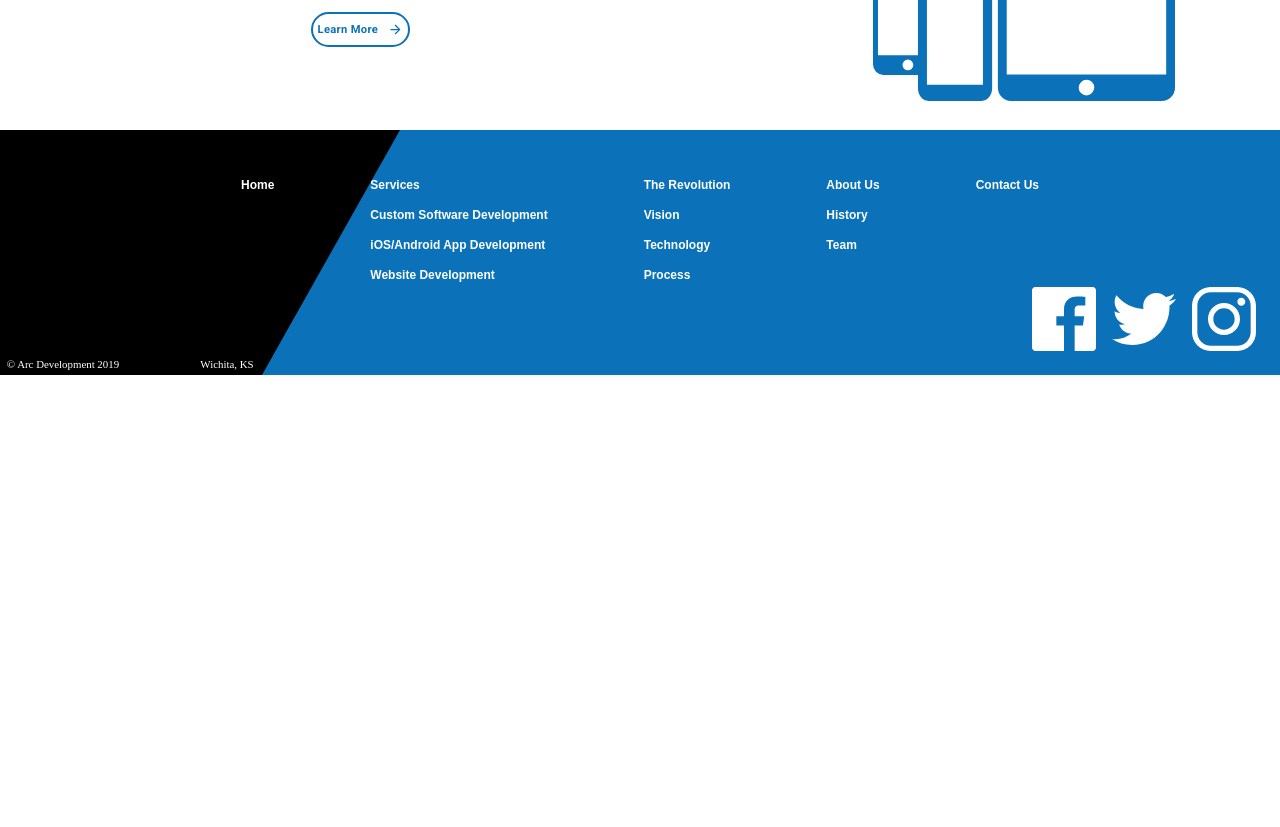
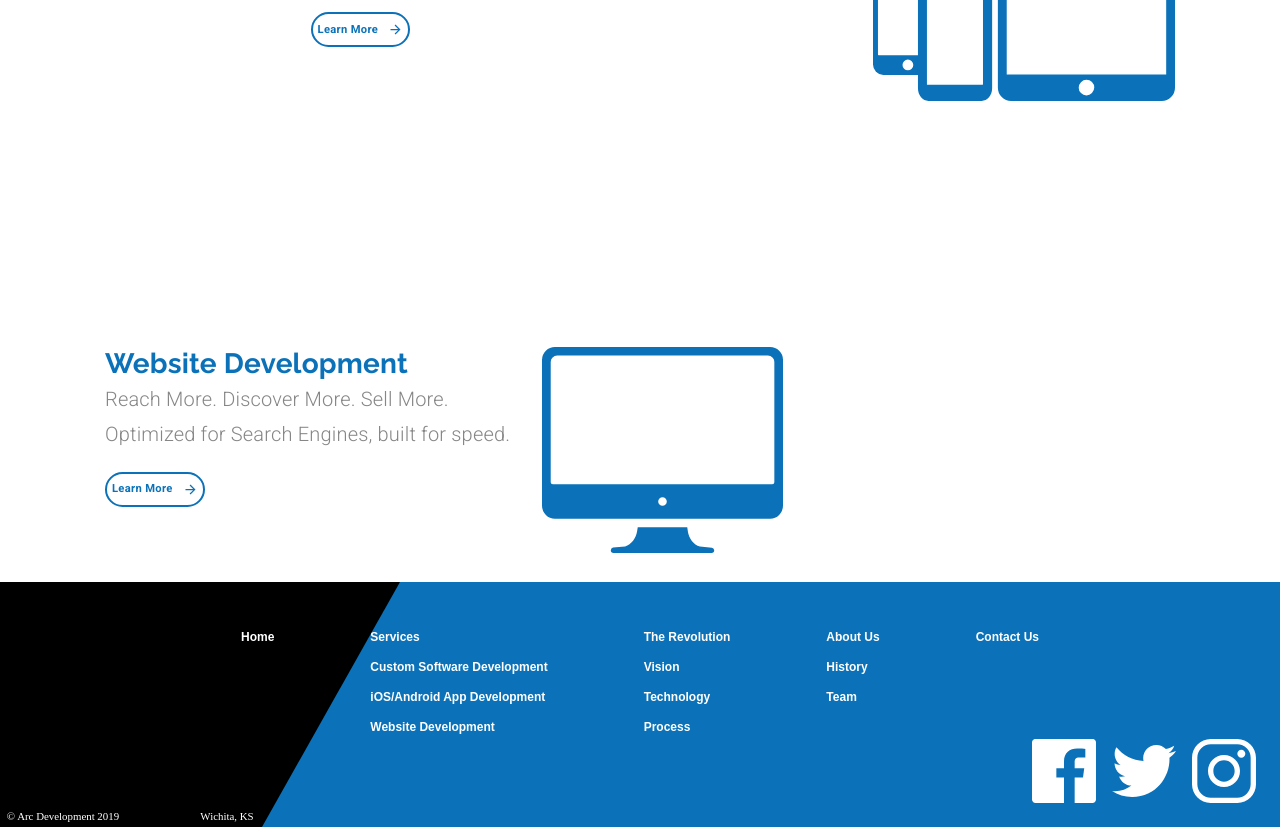
Before and after one commit to ruhimbazabertin/miror, a React (Create React App) app: page / in a window 1280 px wide. Shown: the part 1420-2247 px from the top of the page. Before the commit the page ends 1795 px from the top, so only its background shows below. Built offline with nearby package versions, Linux system fonts and the light colour scheme.

Commit message:
website service
creating websites service block

website

```diff
--- a/src/components/LandingPage.js
+++ b/src/components/LandingPage.js
@@ -11,6 +11,7 @@
 import ButtonArrow from '../components/ui/ButtonArrow';
 import customSoftwareIcon from '../assets/Custom Software Icon.svg';
 import mobileAppsIcon  from '../assets/mobileIcon.svg';
+import websitesIcon  from '../assets/websiteIcon.svg';
 
 const useStyles = makeStyles(theme => ({
     animation: {
@@ -173,6 +174,28 @@
         </Grid>
         </Grid>
         </Grid>{/*----End of iOS/Android service block---*/}
+        <Grid item>{/*----Website service block---*/}
+        <Grid container direction="row" justify={matchesSM ? "center" : undefined} className={classes.serviceContainer}>
+        <Grid item style={{marginLeft: matchesSM ? 0 : "5em", textAlign: matchesSM ? "center" : undefined}}>
+        <Typography variant="h4">
+            Website Development
+        </Typography>
+        <Typography variant="subtitle1">
+            Reach More. Discover More. Sell More.
+        </Typography>
+        <Typography variant="subtitle1" className={classes.subtitle}>
+            Optimized for Search Engines, built for speed.
+        </Typography>
+        <Button variant="outlined" className={classes.learnButton}>
+        <span style={{marginRight: 10 }}>Learn More</span>
+        <ButtonArrow width={15} height={15} fill={theme.palette.common.blue} />
+        </Button>
+        </Grid>
+        <Grid item>
+            <img className={classes.icon} alt="website icon" src={websitesIcon} />
+        </Grid>
+        </Grid>
+        </Grid> {/* End of website service block*/}
 
         </Grid>
     );
```
Also changed, not shown: 1 other file (tests, documents, lock files or other folders).
